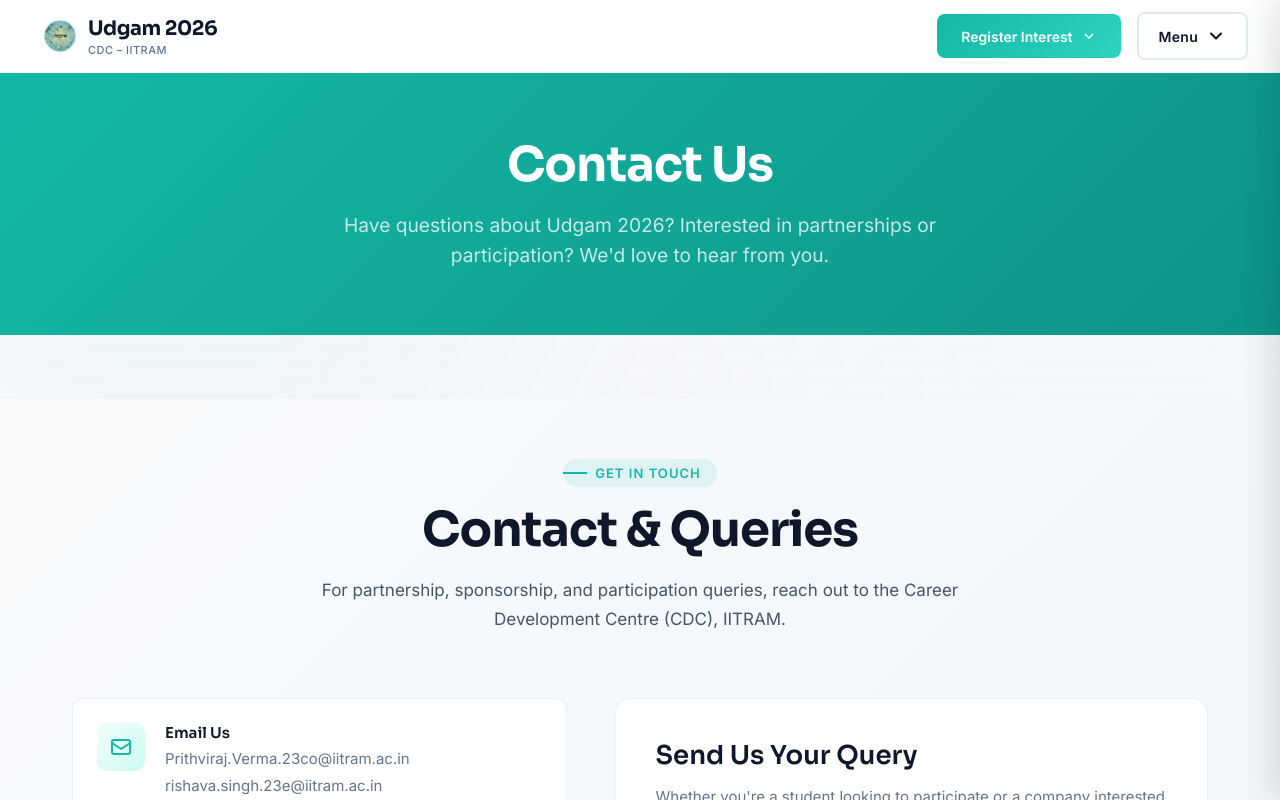
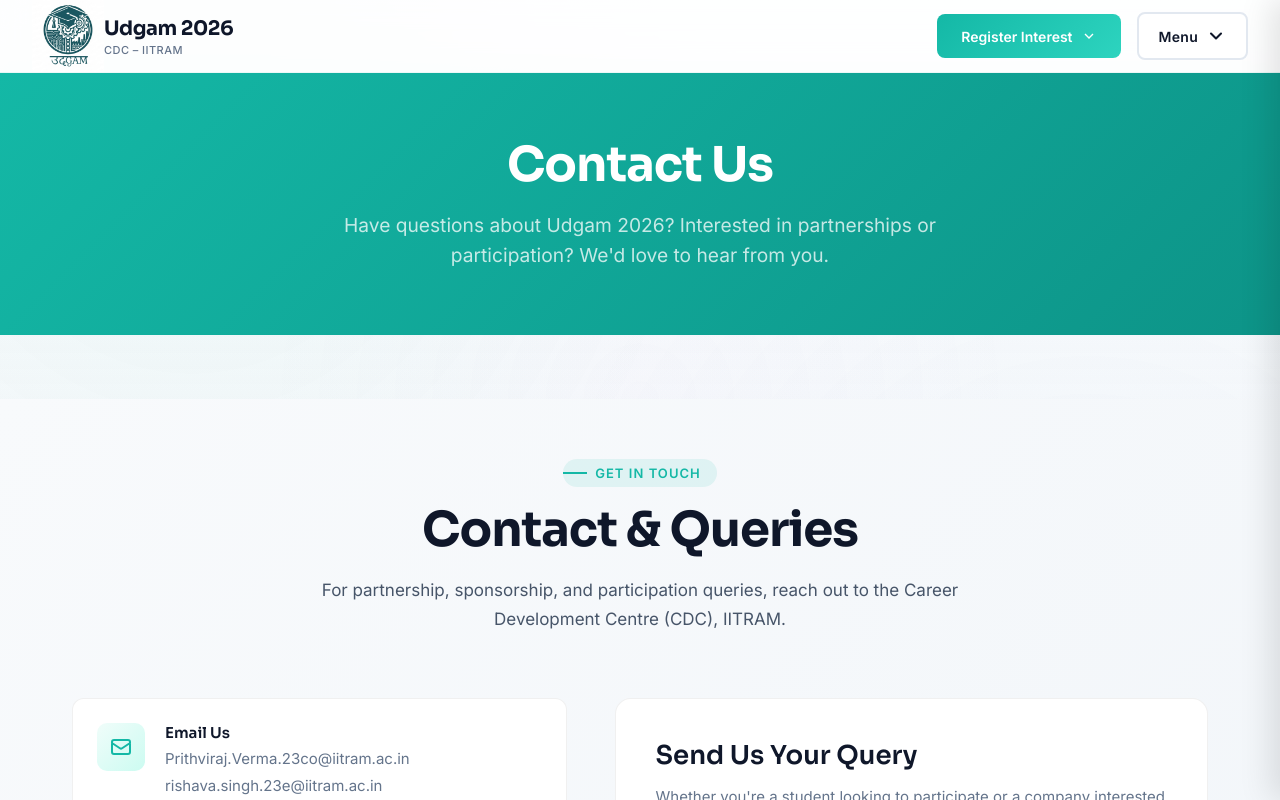
Before and after one commit to PR-ODINSON/IAC-Website, a React (Vite) app: page /contact in a window 1280 px wide. Shown: the top 800 px of the page. Built offline with nearby package versions, Linux system fonts and the light colour scheme.

Commit message:
updated logo

```diff
--- a/src/components/Navbar.css
+++ b/src/components/Navbar.css
@@ -172,7 +172,7 @@
 }
 
 .navbar-logo {
-  height: 56px;
+  height: 72px;
   width: auto;
   object-fit: contain;
 }
```
Also changed, not shown: public/logo.png.
